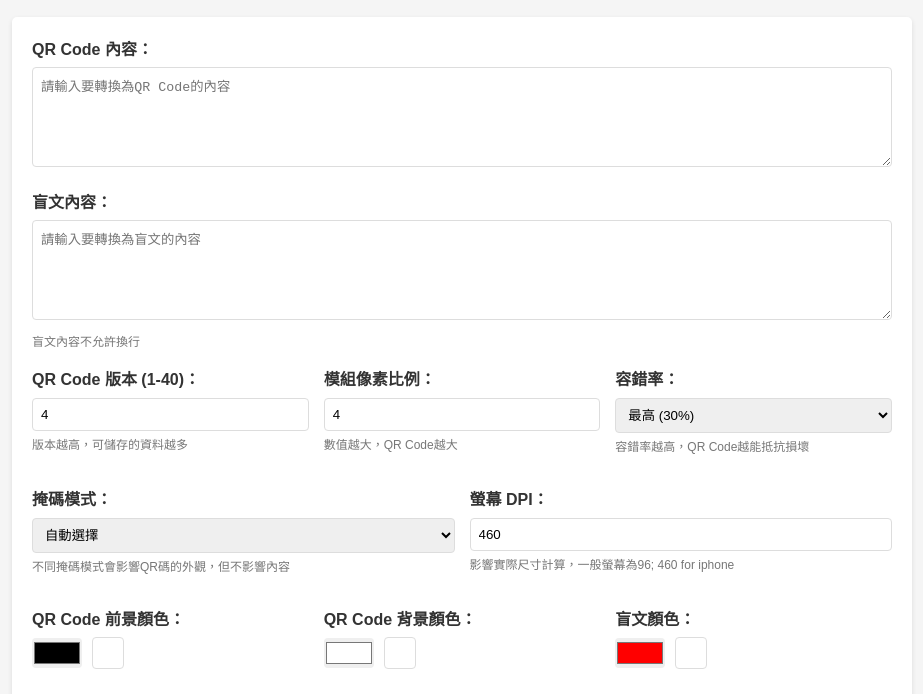
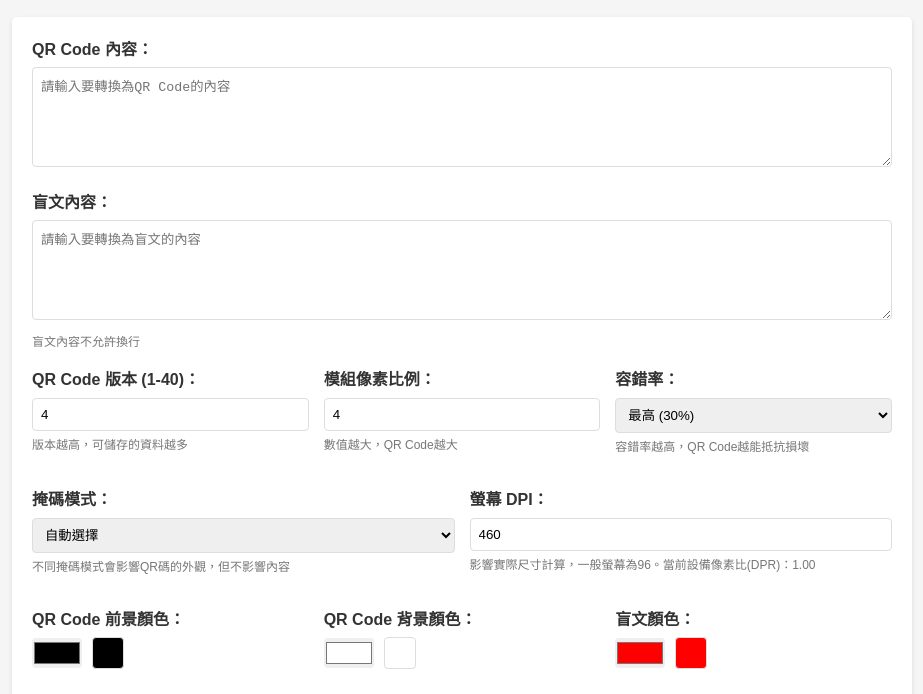
Before and after one commit to ian700518/IanTest, a plain HTML site: page index.html in a window 1280 px wide. Shown: the part 106-800 px from the top of the page, without its empty margins (178-1101 px from the left). Drawn offline with Linux system fonts and the light colour scheme; files that its build step writes are made by us from their sources.

Commit message:
fix styles.css and script.js path

```diff
--- a/index.html
+++ b/index.html
@@ -6,7 +6,7 @@
     <!-- 添加以下 meta 標籤來處理高 DPR 設備 -->
     <meta name="viewport" content="width=device-width, initial-scale=1.0, maximum-scale=1.0, user-scalable=no">
     <title>QR Code + Braille 產生器 V2</title>
-    <link rel="stylesheet" href="../static/content/styles.css">
+    <link rel="stylesheet" href="styles.css">
     <!-- QR 碼庫 -->
     <script src="https://cdn.jsdelivr.net/npm/qrcode@1.5.1/build/qrcode.min.js"></script>
 </head>
@@ -144,6 +144,6 @@
         </div>
     </div>
 
-    <script src="../static/scripts/script.js"></script>
+    <script src="script.js"></script>
 </body>
 </html>
```
